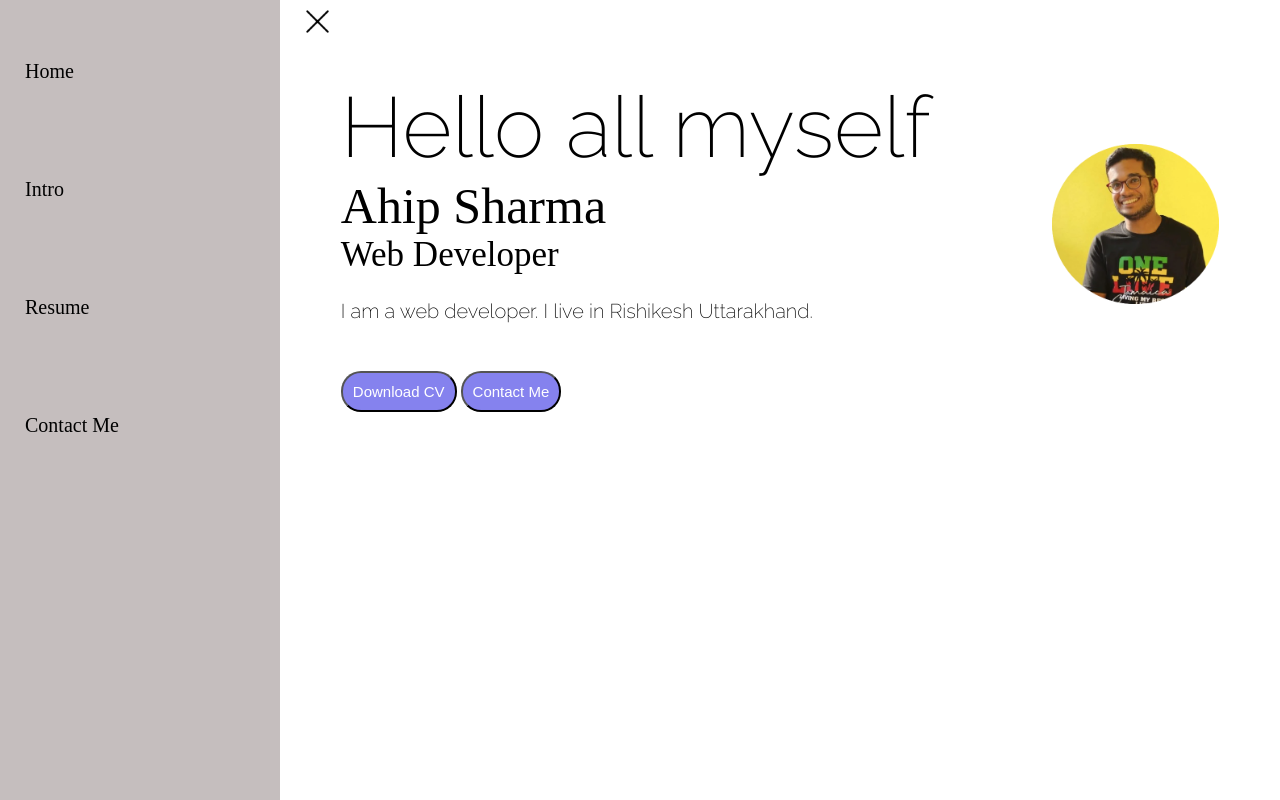
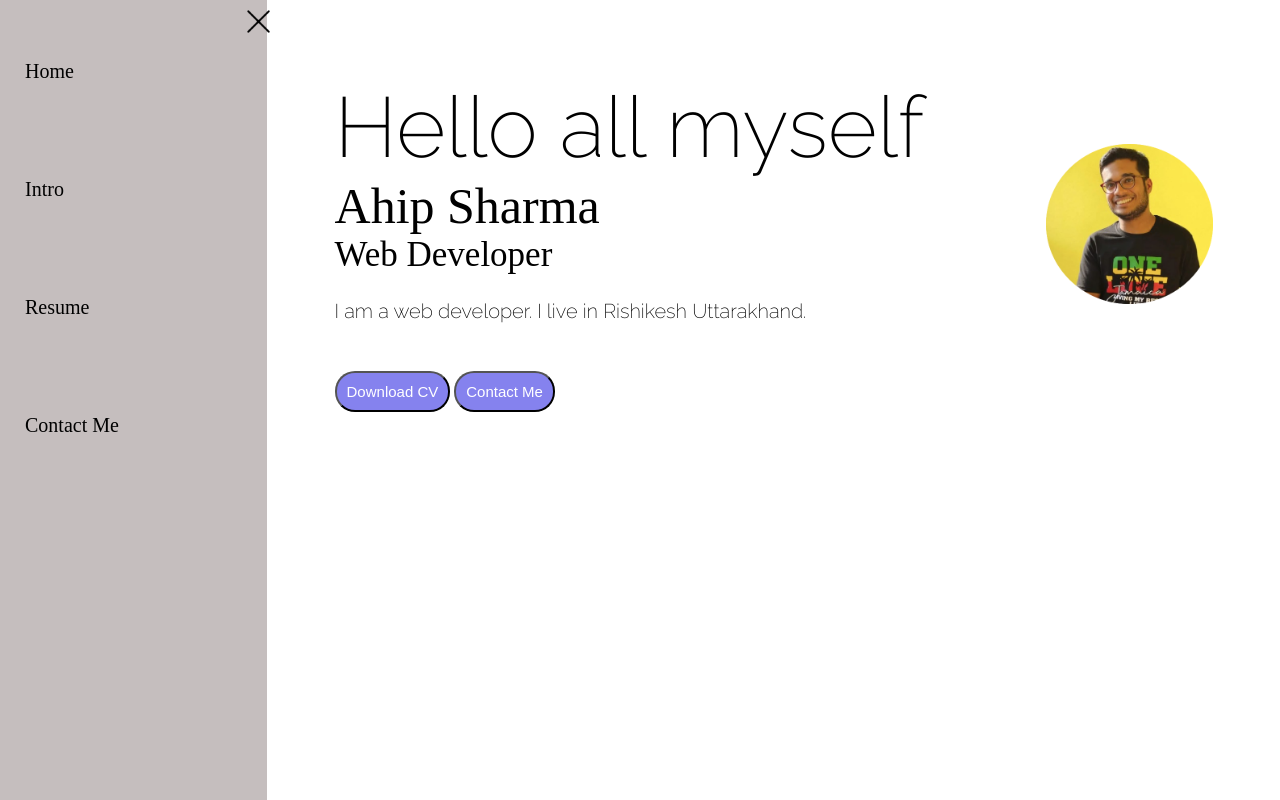
Before and after one commit to ahipsharma/Ahip, a plain HTML site: page index.html in a window 1280 px wide. Both pictures are taken after a click on the element 21 px from the left and 23 px from the top of the page. Drawn offline with Linux system fonts and the light colour scheme; a web font is replaced by a local one.

Commit message:
Update style.css

```diff
--- a/style.css
+++ b/style.css
@@ -10,7 +10,7 @@
     background-color: rgb(197, 190, 190);
     font-family: BIZ UDPGothic;
     height: 100vh;
-    width: 434px;
+    width: 338px;
 }
 
 .sidebar nav li{
@@ -166,7 +166,7 @@
     cursor: pointer;
 }
 .cross{
-    margin-left: 296px;
+    margin-left: 237px;
 }
 .sidebarGo{
     transform: translate(-435px, 10px);
```
